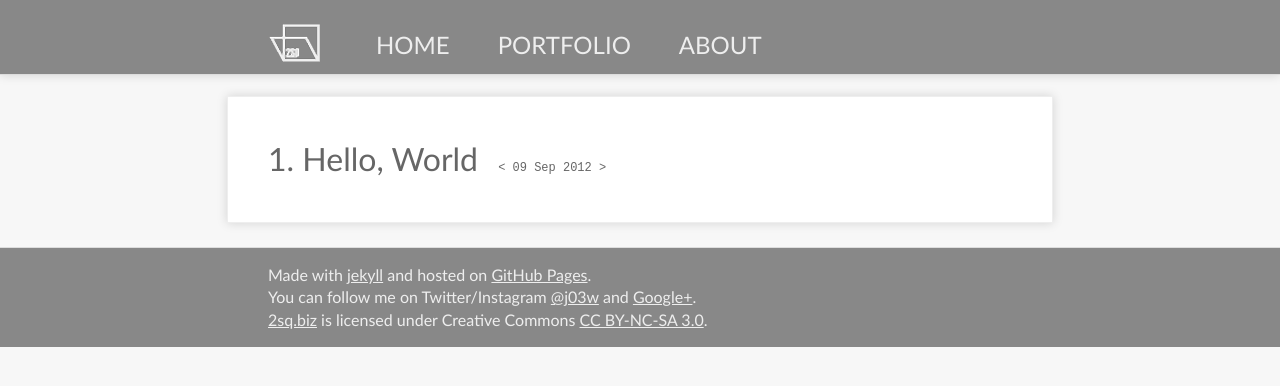
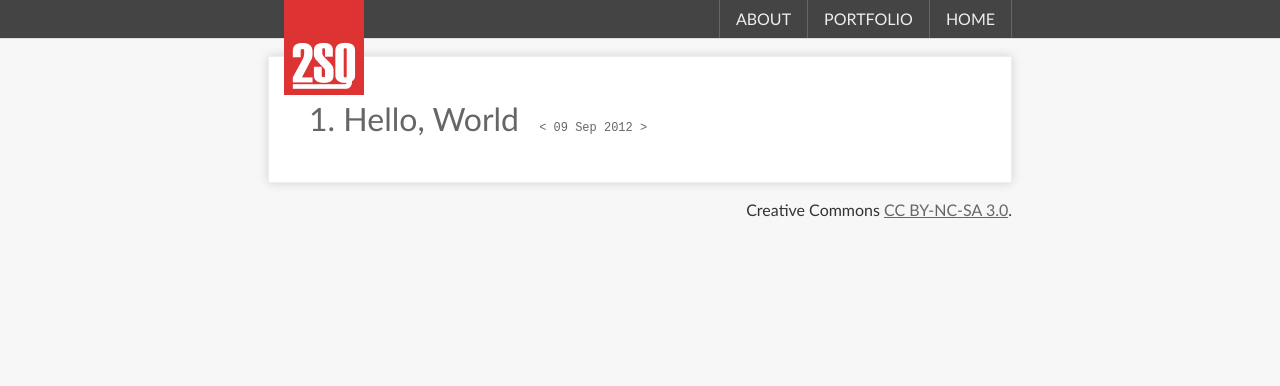
Before and after one commit to j03w/j03w.github.com, a Jekyll site: the page built from index.html, in a window 1280 px wide. Shown: the top 386 px of the page. Built offline with Jekyll 4.4.1, drawn with Linux system fonts in a browser that asks for light colours.

Commit message:
clean up some css

```diff
--- a/_layouts/default.html
+++ b/_layouts/default.html
@@ -21,9 +21,9 @@
     <!--[if lt IE 7]>
         <p class="chromeframe">You are using an outdated browser. <a href="http://browsehappy.com/">Upgrade your browser today</a> or <a href="http://www.google.com/chromeframe/?redirect=true">install Google Chrome Frame</a> to better experience this site.</p>
     <![endif]-->
-  <header class="page-header">
+  <header class="nav">
     <div class="wrapper">
-      <div class="brand"><img src="images/logo.png" /></div>
+      <div class="brand"><a href="http://2sq.biz"><img src="images/logo.png" alt="2SQ/BIZ" /></a></div>
       <nav>
         <ul>
           <li class="nav-item"><a href="http://2sq.biz">HOME</a></li>
@@ -34,16 +34,17 @@
     </div>
     <div class="clearfix"></div>
   </header>
-  <div class="spacing">
-  <div role="main" class="content wrapper">
-    {{ content }}
+  <div class="wrapper spacing">
+    <div role="main" class="content">
+      {{ content }}
+    </div>
   </div>
-  </div>
-  <footer class="page-footer">
+  <footer class="footer">
     <p class="wrapper">
-      Made with <a href="http://jekyllrb.com" title="jekyll">jekyll</a> and hosted on <a href="http://pages.github.com" title="GitHub Pages">GitHub Pages</a>.<br />
+      <!--Made with <a href="http://jekyllrb.com" title="jekyll">jekyll</a> and hosted on <a href="http://pages.github.com" title="GitHub Pages">GitHub Pages</a>.<br />
       You can follow me on Twitter/Instagram <a href="https://twitter.com/j03w" title="Twitter:@j03w">@j03w</a> and <a href="https://plus.google.com/114376577773418922357" title="Joe Wong on Google+">Google+</a>.<br />
-      <a href="/" title="2sq.biz">2sq.biz</a> is licensed under Creative Commons <a href="http://creativecommons.org/licenses/by-nc-sa/3.0/" title="Creative Commons: Attribution-NonCommercial-ShareAlike 3.0 Unported (CC BY-NC-SA 3.0)">CC BY-NC-SA 3.0</a>.
+      <a href="/" title="2sq.biz">2sq.biz</a> is licensed under-->
+      Creative Commons <a href="http://creativecommons.org/licenses/by-nc-sa/3.0/" title="Creative Commons: Attribution-NonCommercial-ShareAlike 3.0 Unported (CC BY-NC-SA 3.0)">CC BY-NC-SA 3.0</a>.
     </p>
   </footer>
 
--- a/stylesheets/main.css
+++ b/stylesheets/main.css
@@ -25,28 +25,29 @@ p a, p a:visited { text-decoration: underline; }
 a:hover {
   color: #d33;
   text-decoration: none;
-  -webkit-transition: all 500ms ease;
-  -moz-transition: all 500ms ease;
-  -ms-transition: all 500ms ease;
-  -o-transition: all 500ms ease;
-  transition: all 500ms ease;
+  -webkit-transition: all 1s ease;
+  -moz-transition: all 1s ease;
+  -ms-transition: all 1s ease;
+  -o-transition: all 1s ease;
+  transition: all 1s ease;
 }
 
 .wrapper { max-width: 744px; margin: 0 auto; }
-.spacing { padding-top: 6em; padding-bottom: 1.5em; }
+.spacing { padding-top: 3.5em; padding-bottom: 1em; }
+
 .content { background-color: white; color: #666; padding: 40px; border: 1px solid #eee; box-shadow: 0 1px 0 rgba(255, 255, 255, 0),0 0 10px rgba(0, 0, 0, 0.15); }
-.page-header, .page-footer { background-color: #888; color: #eee; margin: 0; }
-.page-header { position: fixed; top: 0; width: 100%; border-bottom: 1px solid #ddd; box-shadow: 0 1px 0 rgba(255, 255, 255, 0),0 0 10px rgba(0, 0, 0, 0.15); }
-.page-footer { padding: 1em 0; border-top: 1px solid #ddd; }
 
-.page-header a, .page-footer a { color: #eee; }
-.page-footer a:hover { color: #d33;  }
+.nav { background-color: #444; color: #eee; margin: 0; position: absolute; top: 0; width: 100%; border-bottom: 1px solid #ddd; }
+.nav a { color: #eee; }
+.nav ul { margin: 0; padding: 0; }
+.brand {  float: left; }
+.nav-item a { float: right; }
+.brand img { position: absolute; top: 0; margin-left: 1em; }
+.nav-item a { display: block; padding: 0.5em 1em; border-left: 1px solid #666; }
+.nav-item a:hover { background-color: #d33; color: #eee; }
+.nav-item:first-child a { border-right: 1px solid #666; }
 
-.brand, .nav-item a {  float: left; }
-.brand img { padding-right: 2em;}
-
-.nav-item a { font-size: 1.5em; padding: 0.5em 1em; }
-.nav-item a:hover { background-color: #d33; color: #eee; }
+.footer { text-align: right; }
 
 .title { display: inline; padding-right: 0.5em; }
 .pub-date, article footer p { font: 0.75em 'Courier New', coureir, monospace; }
```
Also changed, not shown: images/logo.png.
